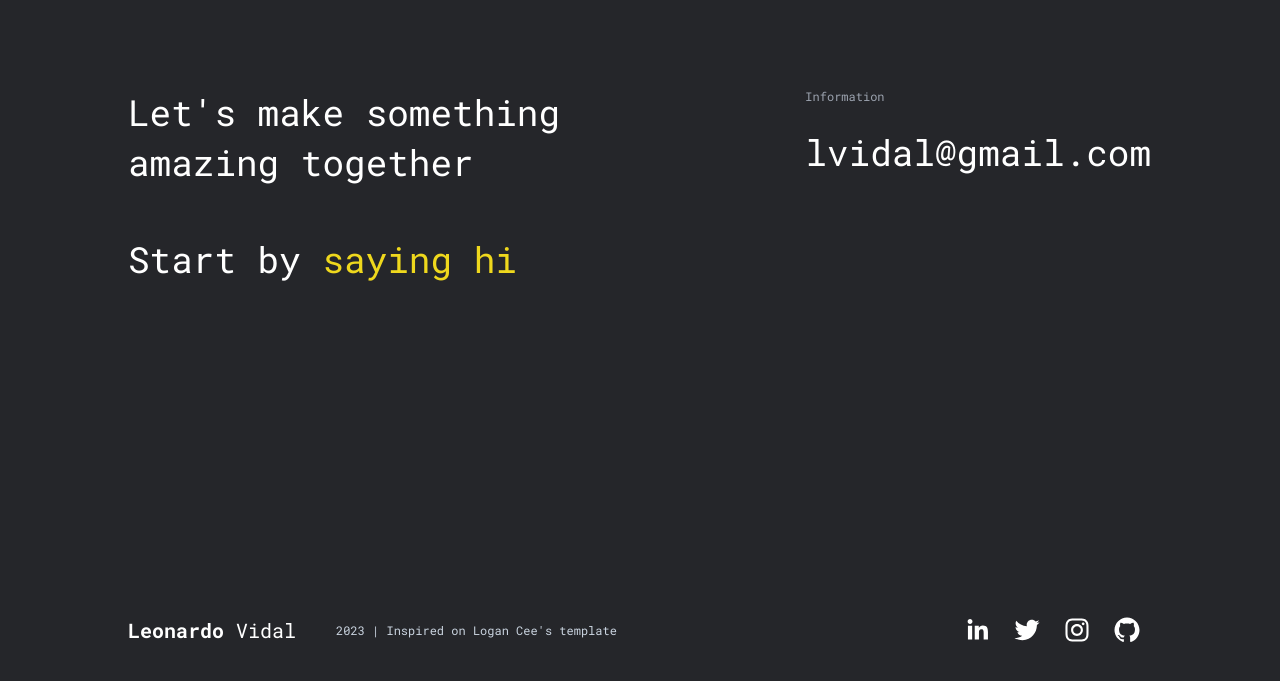
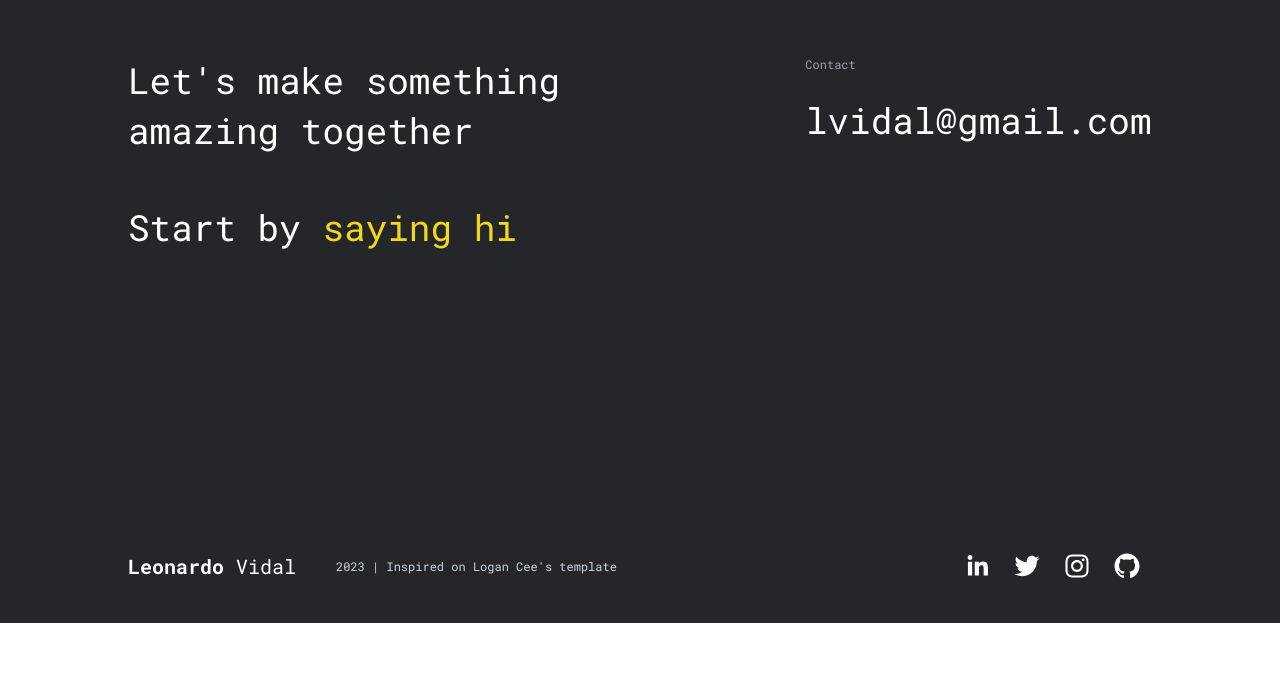
Before and after one commit to lvidal1/profile-2023, a Next.js app: page / in a window 1280 px wide. Shown: the part 2108-2789 px from the top of the page. After the commit the page ends 2731 px from the top, so only its background shows below. Built offline with nearby package versions, Linux system fonts and the light colour scheme.

Commit message:
UX bash: apply alignments

```diff
--- a/components/Contact.tsx
+++ b/components/Contact.tsx
@@ -14,7 +14,7 @@ const Contact = () => {
                     </a></p>
                 </div>
                 <div className={classNames([styles.column, styles.right])}>
-                    <div className={classNames([styles.label, "mb-6"])}>Information</div>
+                    <div className={classNames([styles.label, "mb-6"])}>Contact</div>
                     <a href='mailto:lvidal910@gmail.com' className={styles.title}>lvidal@gmail.com</a>
                 </div>
             </div>
--- a/styles/components/Contact.module.scss
+++ b/styles/components/Contact.module.scss
@@ -3,25 +3,25 @@
 }
 
 .container{
-    @apply mx-auto max-w-screen-md xl:max-w-5xl p-8 md:px-0;
-    @apply flex flex-col md:flex-row space-y-10 sm:space-y-0;
-    @apply md:min-h-[50%];
+    @apply mx-auto max-w-5xl px-8 sm:px-4 xl:px-0;
+    @apply flex flex-col lg:flex-row justify-center items-center lg:items-start space-y-10 sm:space-y-0;
+    @apply md:min-h-[50%] text-center;
 }
 
 .left{
-    @apply md:w-7/12 md:pr-20;
+    @apply w-4/5 lg:w-7/12 lg:pr-20;
 }
 
 .right{
-    @apply  md:w-5/12 md:pl-20;
+    @apply w-4/5 lg:w-5/12 lg:pl-20;
 }
 
 .title{
-    @apply sm:text-left text-3xl md:text-4xl md:leading-snug mb-4 md:mb-12;
+    @apply lg:text-left text-3xl md:text-4xl md:leading-snug mb-4 md:mb-12;
 }
 
 .label{
-    @apply sm:text-left text-xs text-gray-400;
+    @apply lg:text-left text-xs text-gray-400;
 }
 
 .ctaLink{
--- a/styles/components/Introduction.module.scss
+++ b/styles/components/Introduction.module.scss
@@ -4,11 +4,11 @@
 
 .container{
     @apply mx-auto max-w-5xl text-center;
-    @apply flex flex-col sm:flex-row items-center space-y-20 sm:space-y-0 py-20 md:py-36;
+    @apply flex flex-col sm:flex-row items-center space-y-20 sm:space-y-0 py-20 md:py-36 px-8 sm:px-4 xl:px-0;
 }
 
 .scope{
-    @apply sm:w-1/2 md:pr-20 space-y-4 order-2 sm:order-1 my-10 md:my-0;
+    @apply sm:w-1/2 lg:pr-20 space-y-4 order-2 sm:order-1 my-10 md:my-0;
 }
 
 .speech{
--- a/styles/components/Tools.module.scss
+++ b/styles/components/Tools.module.scss
@@ -4,7 +4,7 @@
 
 .container{
     @apply mx-auto max-w-5xl text-center;
-    @apply flex py-20 justify-evenly;
+    @apply flex py-8 sm:py-20 justify-evenly px-8 sm:px-4 xl:px-0;
 }
 
 .icon{
```
